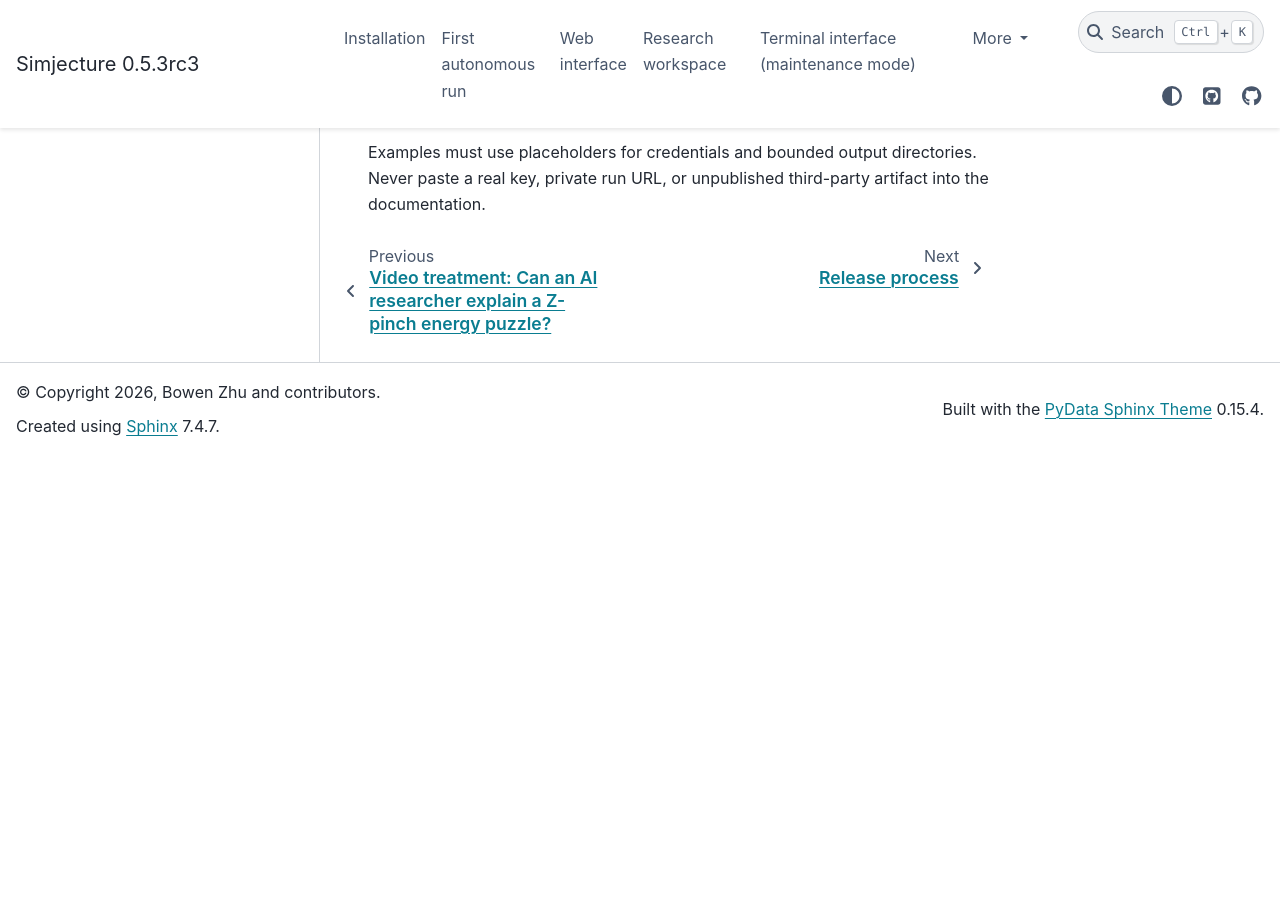
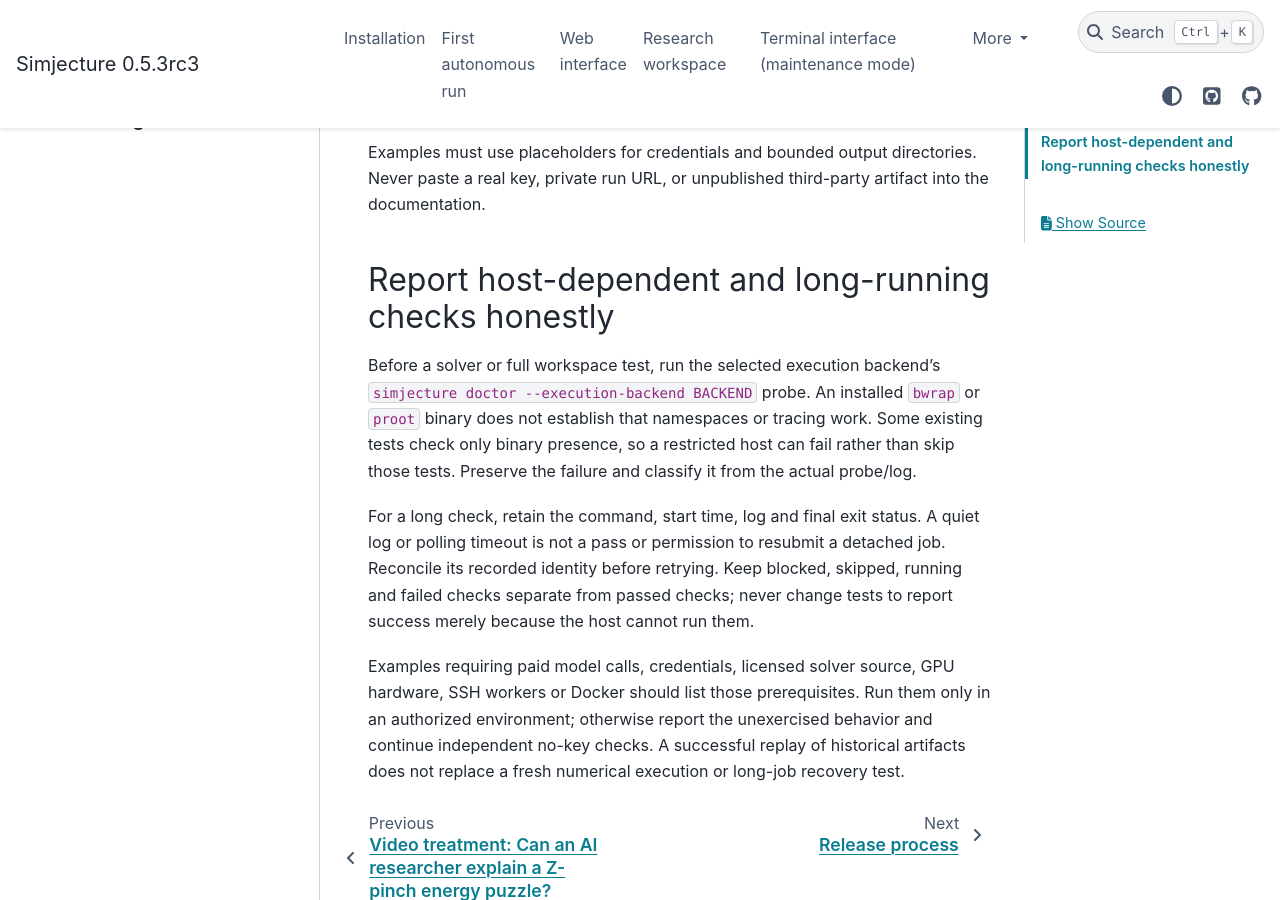
Before and after one commit to tomzhu0225/simjecture, a Sphinx documentation site: the page built from docs/development/documentation.md, in a window 1280 px wide and 900 px high, scrolled down 894 px. Built offline with Sphinx 7.4.7 and the PyData theme 0.15.4, drawn with Linux system fonts in a browser that asks for light colours; before the commit the page ends 1349 px from its top, so only the background shows below that.

Commit message:
docs: qualify historical results and clarify launch policies

```diff
--- a/docs/development/documentation.md
+++ b/docs/development/documentation.md
@@ -34,3 +34,23 @@ authorship discussion.
 Examples must use placeholders for credentials and bounded output directories.
 Never paste a real key, private run URL, or unpublished third-party artifact into
 the documentation.
+
+## Report host-dependent and long-running checks honestly
+
+Before a solver or full workspace test, run the selected execution backend's
+`simjecture doctor --execution-backend BACKEND` probe. An installed `bwrap` or
+`proot` binary does not establish that namespaces or tracing work. Some existing
+tests check only binary presence, so a restricted host can fail rather than skip
+those tests. Preserve the failure and classify it from the actual probe/log.
+
+For a long check, retain the command, start time, log and final exit status. A
+quiet log or polling timeout is not a pass or permission to resubmit a detached
+job. Reconcile its recorded identity before retrying. Keep blocked, skipped,
+running and failed checks separate from passed checks; never change tests to
+report success merely because the host cannot run them.
+
+Examples requiring paid model calls, credentials, licensed solver source, GPU
+hardware, SSH workers or Docker should list those prerequisites. Run them only
+in an authorized environment; otherwise report the unexercised behavior and
+continue independent no-key checks. A successful replay of historical artifacts
+does not replace a fresh numerical execution or long-job recovery test.
```
Also changed, not shown: AUDIT_LOG.md (+6 -0 lines), README.md (+7 -4 lines), packaging/launch/INSTALL.md (+7 -0 lines), demos/README.md, demos/resistive_mhd_island_coalescence/README.md, integrations/dsh/README.md.
